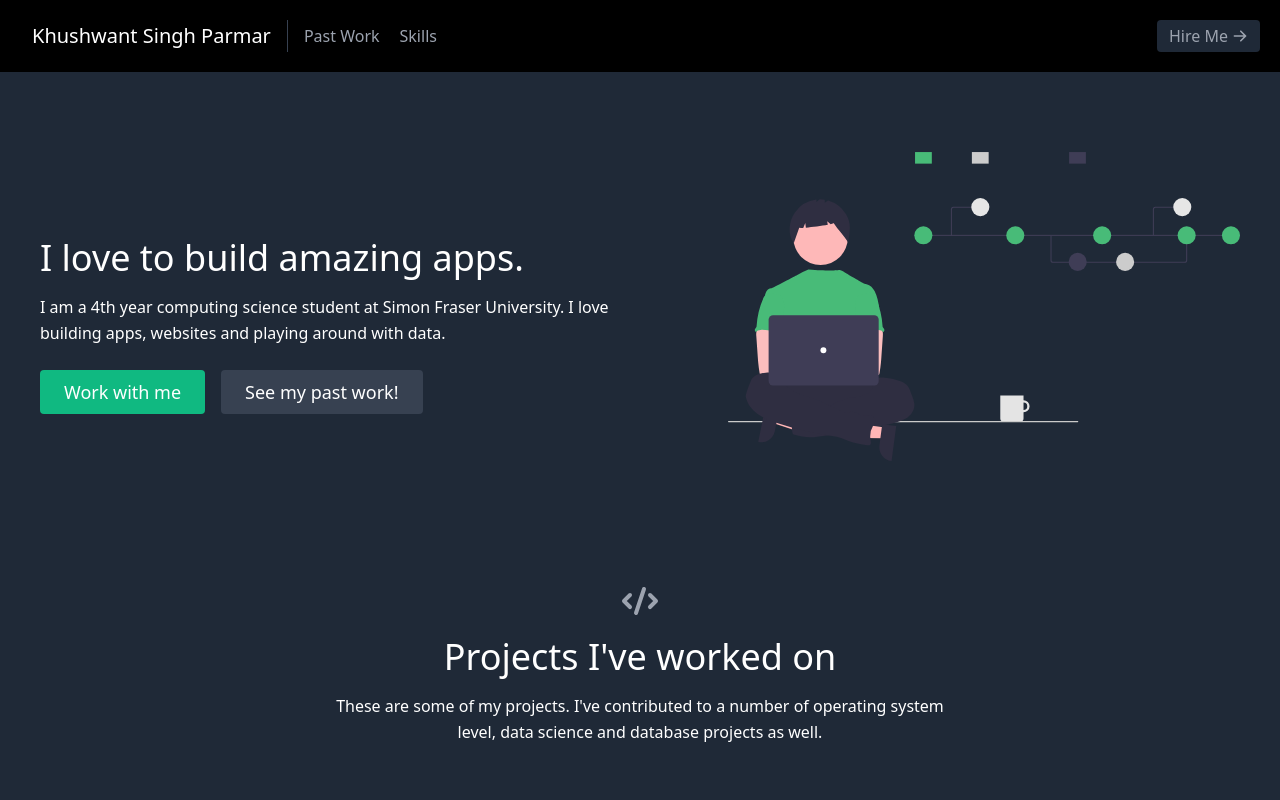
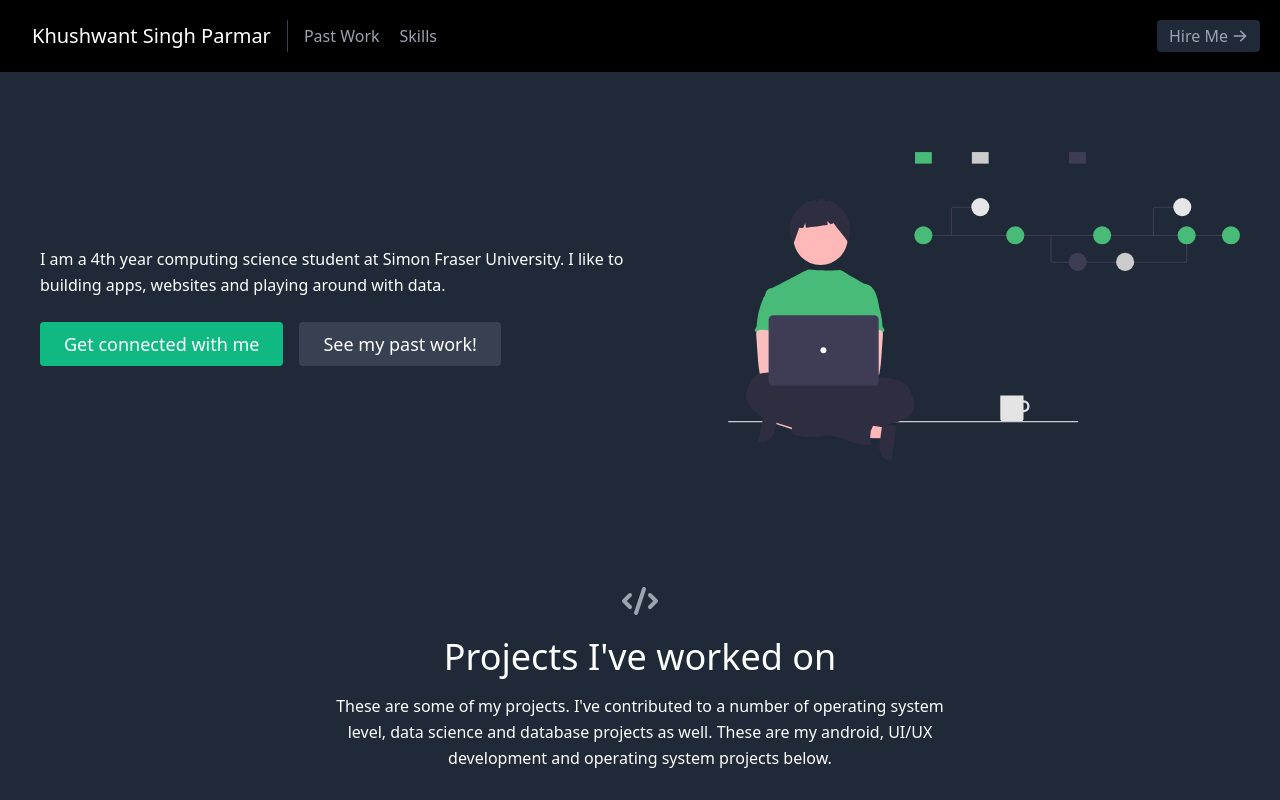
Before and after one commit to ksparmar/React-portfolio, a React (Create React App) app: page / in a window 1280 px wide. Shown: the top 800 px of the page. Built offline with nearby package versions, Linux system fonts and the light colour scheme.

Commit message:
text changes

```diff
--- a/src/components/About.js
+++ b/src/components/About.js
@@ -4,17 +4,15 @@ export default function About(){
         <section id ="about" className="bg-gray-800">
             <div className = "container mx-auto flex px-10 py-20 md:flex-row flex-col items-center">
                 <div className = "lg:flex-grow md:w-1/2 lg:pr-24 md:pr-16 flex flex-col md:items-start md:text-left mb-16 md:mb-0 items-center text-center">
-                    <h1 className = "title-font sm:text-4xl text-3xl mb-4 font-medium text-white">
-                        <br className = "hidden lg:inline-block"/> I love to build amazing apps.</h1>
-                    <p className ="bm-8 text-white leading-relaxed">
+                    <h2 className ="bm-8 text-white leading-relaxed">
                     I am a 4th year computing science student at Simon Fraser University.
-                    I love building apps, websites and playing around with data.
-                    </p>
+                    I like to building apps, websites and playing around with data.
+                    </h2>
                     <div className = "flex justify-center">
                         <a
                         href = "#contact"
                         className = "inline-flex text-white bg-green-500 border-0 mt-6 py-2 px-6 focus:outline-none hover:bg-green-600 rounded text-lg">
-                        Work with me
+                        Get connected with me
                         </a>
                         <a href ="#projects"
                         className = "ml-4 inline-flex text-white bg-gray-700 border-0 mt-6 py-2 px-6 focus:outline-none hover:bg-gray-700 hover:text-white rounded text-lg">
--- a/src/components/Projects.js
+++ b/src/components/Projects.js
@@ -14,6 +14,7 @@ export default function Projects(){
                     <p className = "lg:w-2/3 mx-auto leading-relaxed text-white">
                         These are some of my projects. I've contributed to a number
                         of operating system level, data science and database projects as well.
+                        These are my android, UI/UX development and operating system projects below.
                     </p>
                 </div>
                 <div className = "flex flex-wrap -m-4">
```
